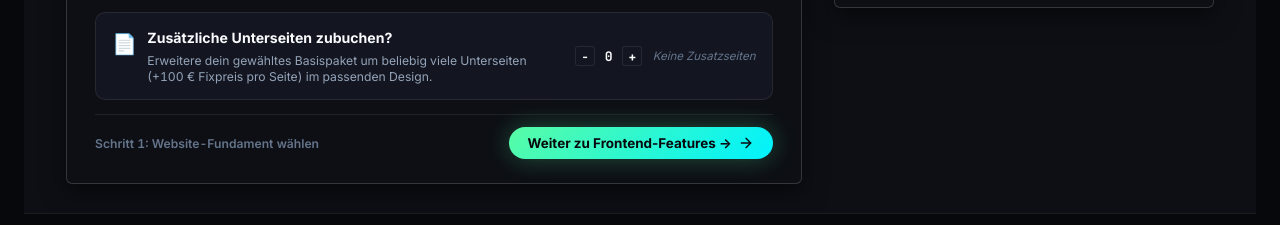
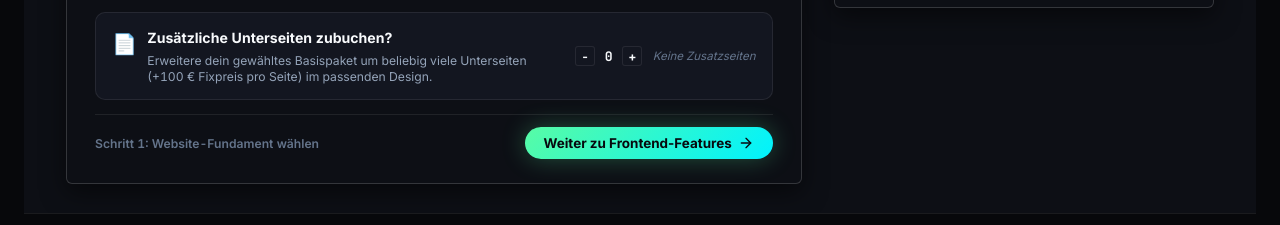
Before and after one commit to slamaa22/puresite-website, a React (Vite) app: page / in a window 1280 px wide. Shown: the part 5900-6125 px from the top of the page. Built offline with nearby package versions, Linux system fonts and the light colour scheme.

Commit message:
fix: eliminate duplicate arrow in wizard forward button

```diff
--- a/src/components/PricingCalculator.tsx
+++ b/src/components/PricingCalculator.tsx
@@ -320,7 +320,7 @@ export const PricingCalculator: React.FC<PricingCalculatorProps> = ({
     return selectedItemsStructured.map(i => i.fullText);
   }, [selectedItemsStructured]);
 
-  // Dynamic Next Button Text (Exact user requirement)
+  // Dynamic Next Button Text (Clean text without duplicate arrow)
   const nextButtonText = useMemo(() => {
     if (currentStepIndex === 5) {
       return 'Projekt jetzt unverbindlich anfragen';
@@ -332,21 +332,21 @@ export const PricingCalculator: React.FC<PricingCalculatorProps> = ({
       if (countInCurrentStep === 0) {
         return 'Bitte wähle ein Basispaket';
       }
-      return `Weiter zu ${step.nextStepName} →`;
+      return `Weiter zu ${step.nextStepName}`;
     }
 
     if (countInCurrentStep === 0) {
       if (currentStepIndex === 4) {
-        return `Ohne ${step.categoryName} zur Gesamtkalkulation →`;
+        return `Ohne ${step.categoryName} zur Gesamtkalkulation`;
       }
-      return `Ohne ${step.categoryName} fortfahren →`;
+      return `Ohne ${step.categoryName} fortfahren`;
     }
 
     if (currentStepIndex === 4) {
-      return 'Weiter zur Gesamtkalkulation →';
+      return 'Weiter zur Gesamtkalkulation';
     }
 
-    return `Weiter zu ${step.nextStepName} →`;
+    return `Weiter zu ${step.nextStepName}`;
   }, [currentStepIndex, countInCurrentStep]);
 
   // Smooth scroll to top of configurator on mobile step change
@@ -1055,7 +1055,7 @@ export const PricingCalculator: React.FC<PricingCalculatorProps> = ({
               className={`btn-mobile-dock-next ${countInCurrentStep === 0 && currentStepIndex > 0 ? 'skip-mode' : ''}`}
               onClick={handleNextStep}
             >
-              <span>{nextButtonText.replace(/→$/, '').trim()}</span>
+              <span>{nextButtonText}</span>
               <ArrowRight size={15} />
             </button>
           </div>
```
